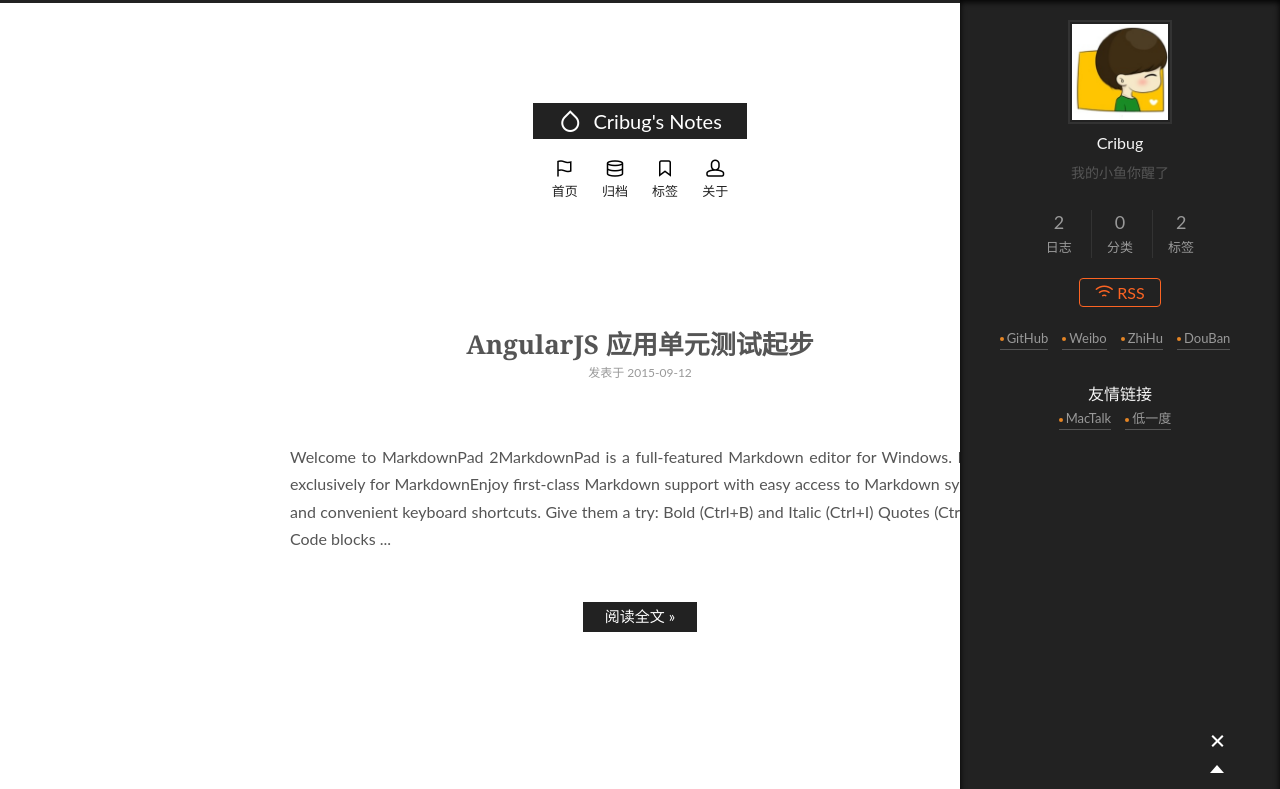
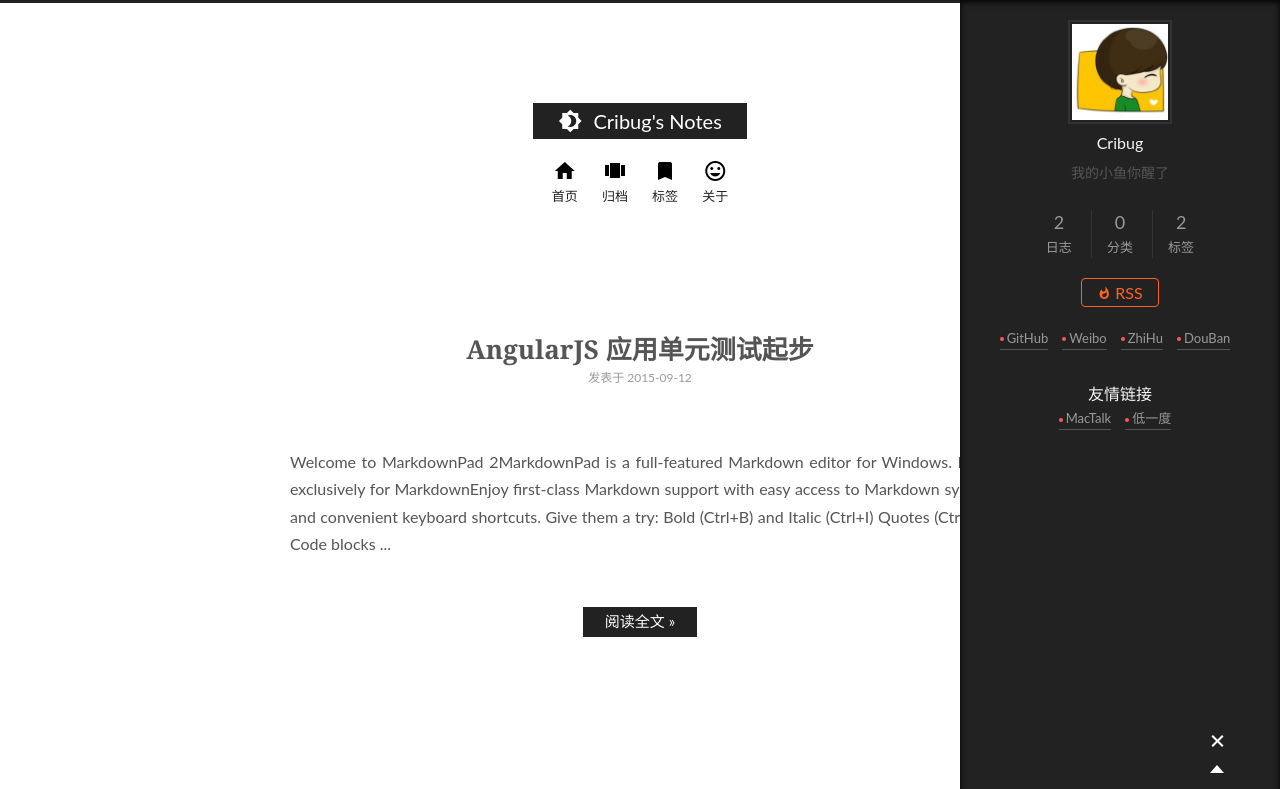
Before and after one commit to cribug/notes, a plain HTML site: page index.html in a window 1280 px wide. Both pictures are taken after a click on the element 1217 px from the left and 742 px from the top of the page. Shown: the top 789 px of the page. Drawn offline with Linux system fonts and the light colour scheme.

Commit message:
Site updated: 2015-09-12 16:55:27

```diff
--- a/css/main.css
+++ b/css/main.css
@@ -492,15 +492,15 @@ td {
   opacity: 0;
 }
 @font-face {
-  font-family: 'feather';
-  src: url("../fonts/icon-feather/icomoon.eot?-9394c0");
-  src: url("../fonts/icon-feather/icomoon.eot?#iefix-9394c0") format('embedded-opentype'), url("../fonts/icon-feather/icomoon.woff?-9394c0") format('woff'), url("../fonts/icon-feather/icomoon.ttf?-9394c0") format('truetype'), url("../fonts/icon-feather/icomoon.svg?-9394c0#feather") format('svg');
+  font-family: 'default';
+  src: url("../fonts/icon-default/icomoon.eot?-9394c0");
+  src: url("../fonts/icon-default/icomoon.eot?#iefix-9394c0") format('embedded-opentype'), url("../fonts/icon-default/icomoon.woff?-9394c0") format('woff'), url("../fonts/icon-default/icomoon.ttf?-9394c0") format('truetype'), url("../fonts/icon-default/icomoon.svg?-9394c0#default") format('svg');
   font-weight: normal;
   font-style: normal;
 }
 [class^="icon-"],
 [class*=" icon-"] {
-  font-family: 'feather';
+  font-family: 'default';
   speak: none;
   font-style: normal;
   font-weight: normal;
@@ -531,48 +531,45 @@ td {
 .icon-next-heart {
   font-size: 14px;
 }
-.menu-item-icon.menu-item-icon.menu-item-icon {
-  font-size: 18px;
-}
-.icon-ribbon:before,
+.icon-storage:before,
+.icon-next-categories:before {
+  content: "\e0bc";
+}
+.icon-insert_emoticon:before,
+.icon-next-about:before {
+  content: "\e0e8";
+}
+.icon-brightness_4:before,
+.icon-next-logo:before {
+  content: "\e13e";
+}
+.icon-whatshot:before,
+.icon-next-feed:before {
+  content: "\e25b";
+}
+.icon-bookmark:before,
 .icon-next-tags:before {
-  content: "\e009";
-}
-.icon-signal:before,
-.icon-next-feed:before {
-  content: "\e011";
-}
-.icon-server:before,
-.icon-next-archives:before {
-  content: "\e022";
-}
-.icon-heart:before,
+  content: "\e27b";
+}
+.icon-favorite_outline:before,
 .icon-next-heart:before {
-  content: "\e024";
-}
-.icon-layers:before,
-.icon-next-categories:before {
-  content: "\e031";
+  content: "\e292";
+}
+.icon-home:before,
+.icon-next-home:before {
+  content: "\e29e";
+}
+.icon-open_in_new:before,
+.icon-next-external-link:before {
+  content: "\e2b2";
 }
 .icon-search:before,
 .icon-next-search:before {
-  content: "\e036";
-}
-.icon-drop:before,
-.icon-next-logo:before {
-  content: "\e063";
-}
-.icon-head:before,
-.icon-next-about:before {
-  content: "\e074";
-}
-.icon-flag:before,
-.icon-next-home:before {
-  content: "\e108";
-}
-.icon-open:before,
-.icon-next-external-link:before {
-  content: "\e128";
+  content: "\e2ca";
+}
+.icon-view_carousel:before,
+.icon-next-archives:before {
+  content: "\e2fd";
 }
 .post pre,
 .post .highlight {
@@ -1058,7 +1055,7 @@ body {
   width: 4px;
   height: 4px;
   border-radius: 50%;
-  background: #e58524;
+  background: #ff5560;
 }
 .sidebar-nav {
   margin: 0;
```
